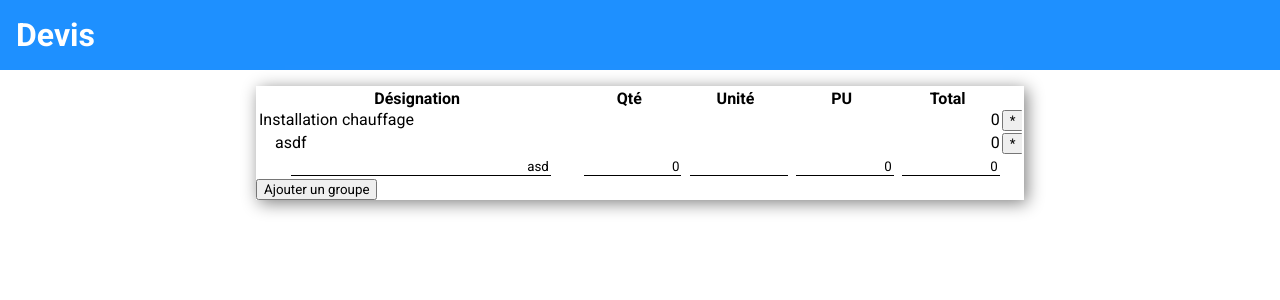
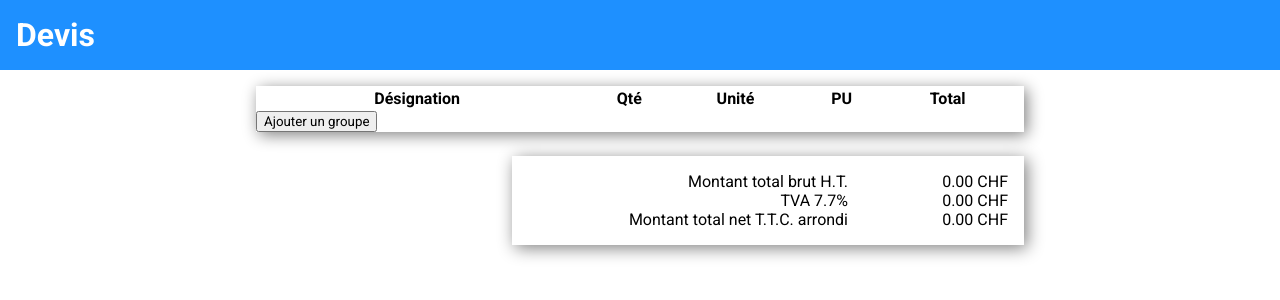
Before and after one commit to PatrickCoral/devis, an Angular app: page / in a window 1280 px wide. Shown: the top 300 px of the page. Built offline with nearby package versions, Linux system fonts and the light colour scheme.

Commit message:
Add total display

```diff
--- a/src/app/app.component.css
+++ b/src/app/app.component.css
@@ -1,7 +1,25 @@
+.main-grid {
+    width: 60vw;
+    display: grid;
+    grid-template-columns: 1fr 1fr 1fr;
+    grid-template-rows: repeat(2, min-height(100px));
+    margin: auto
+}
+
 .table-container {
-    width: 60vw;
+    width: 100%;
+    grid-column: span 3;
+	max-height: 30vh;
+    overflow-y: scroll;
     margin: auto;
+    margin-bottom: 3vh;
 	box-shadow: 3px 3px 1em gray;
+}
+
+.total-container {
+    grid-column: 2/4;
+    box-shadow: 3px 3px 1em gray;
+    padding: 1em;
 }
 
 .topbar {
--- a/src/app/app.component.html
+++ b/src/app/app.component.html
@@ -1,6 +1,11 @@
 <div class="topbar">
     <h1>Devis</h1>
 </div>
-<div class="table-container">
-    <app-table/>
+<div class="main-grid">
+    <div class="table-container">
+        <app-table (returnTotal)="updateTotal($event)" />
+    </div>
+    <div class="total-container">
+        <app-total [total]="total"></app-total>
+    </div>
 </div>
--- a/src/app/app.component.ts
+++ b/src/app/app.component.ts
@@ -7,4 +7,9 @@ import { Component } from '@angular/core';
 })
 export class AppComponent {
 	title = 'devis';
+	total: number = 0;
+
+	updateTotal(total: number){
+		this.total = total;
+	}
 }
--- a/src/app/app.module.ts
+++ b/src/app/app.module.ts
@@ -6,12 +6,14 @@ import { BrowserModule } from '@angular/platform-browser';
 import { AppComponent } from './app.component';
 import { TableComponent } from './table/table.component';
 import { MenuComponent } from './menu/menu.component';
+import { TotalComponent } from './total/total.component';
 
 @NgModule({
 	declarations: [
 		AppComponent,
 		TableComponent,
-  MenuComponent
+  MenuComponent,
+  TotalComponent
 	],
 	imports: [
 		BrowserModule,
--- a/src/app/table/table.component.css
+++ b/src/app/table/table.component.css
@@ -19,8 +19,13 @@ td {
 	text-align: end;
 }
 
-.name {
+td > * {
+	font-size: 12pt;
+}
+
+.name, .name > input {
 	text-align: start;
+	border: none;
 }
 
 input {
--- a/src/app/table/table.component.html
+++ b/src/app/table/table.component.html
@@ -25,22 +25,22 @@
 
 <ng-template #entry let-entry let-depth="depth">
 	<tr>
-		<td [style.--depth]="depth" class="name"> <input type="text" [value]="entry.name"> </td>
-		<td> <input type="text" [value]="printQuantity(entry)"> </td>
-		<td> <input type="text" [value]="printUnit(entry)"> </td>
-		<td> <input type="text" [value]="printUnitPrice(entry)"> </td>
-		<td> <input type="text" [value]="entry.total"> </td>
+		<td [style.--depth]="depth" class="name"> <input type="text" [(value)]="entry.name"> </td>
+		<td> <input type="text" [value]="printQuantity(entry)" (input)="updateQuantity(entry, $event)" (focusout)="updateEntry(entry)"> </td>
+		<td> <input type="text" [value]="printUnit(entry)" (input)="updateUnit(entry, $event)"> </td>
+		<td> <input type="text" [value]="printUnitPrice(entry)" (input)="updateUnitPrice(entry, $event)" (focusout)="updateEntry(entry)"> </td>
+		<td style="color:gray"> {{entry.total.toFixed(2)}} </td>
 		<td></td>
 	</tr>
 </ng-template>
 
 <ng-template #group let-group let-depth="depth">
 	<tr>
-		<td [style.--depth]="depth" class="name"> {{group.name}} </td>
+		<td [style.--depth]="depth" class="name"> <input type="text" [(value)]="group.name"> </td>
 		<td> {{printQuantity(group)}} </td>
 		<td> {{printUnit(group)}} </td>
 		<td> {{printUnitPrice(group)}} </td>
-		<td> {{group.total}} </td>
+		<td> {{group.total.toFixed(2)}} </td>
 		<td><button (click)="openMenu(group)">*</button></td>
 	</tr>
 </ng-template>
--- a/src/app/table/table.component.ts
+++ b/src/app/table/table.component.ts
@@ -1,14 +1,15 @@
-import { Component, OnInit } from '@angular/core';
+import { Component, EventEmitter, OnInit, Output } from '@angular/core';
 import { Entry, Group, lineType } from '../classes/line';
-import { formatNumber } from '@angular/common';
 
 @Component({
 	selector: 'app-table',
 	templateUrl: './table.component.html',
 	styleUrls: ['./table.component.css']
 })
-export class TableComponent implements OnInit {
-	list: lineType[] = [new Group('Installation chauffage')];
+export class TableComponent {
+	@Output() returnTotal = new EventEmitter<number>;
+	total: number = 0;
+	list: Group[] = [];
 	displayMenu: boolean = false;
 	menuLine!: lineType;
 
@@ -39,6 +40,50 @@ export class TableComponent implements OnInit {
 		return line instanceof Group;
 	}
 
+	parseToFloat(event: Event): number {
+		let qty = parseFloat((event.target as HTMLInputElement).value);
+		if (isNaN(qty)) return 0;
+		return qty;
+	}
+
+	updateQuantity(line: Entry, event: Event) {
+		line.quantity = this.parseToFloat(event);
+	}
+
+	updateUnit(line: Entry, event: Event) {
+		line.unit = (event.target as HTMLInputElement).value;
+	}
+
+	updateUnitPrice(line: Entry, event: Event) {
+		console.log(this.parseToFloat(event))
+		line.unitPrice = this.parseToFloat(event);
+	}
+
+	updateEntry(entry: Entry) {
+		entry.total = entry.quantity * entry.unitPrice;
+		this.updateTable();
+	}
+
+	updateTable() {
+		let sum = 0;
+		this.list.forEach(e => sum += this.getTotal(e));
+		this.total = sum;
+		this.returnTotal.emit(this.total);
+	}
+
+	getTotal(line: lineType) {
+		if (line instanceof Entry) return line.total;
+		let sum = 0;
+
+		line.children.forEach(e => {
+			sum += this.getTotal(e);
+		})
+
+		line.total = sum;
+
+		return sum;
+	}
+
 	addGroup() {
 		this.list.push(new Group('Nouveau groupe'));
 	}
@@ -52,13 +97,13 @@ export class TableComponent implements OnInit {
 		this.displayMenu = open;
 	}
 
-	//test data
-	ngOnInit() {
-		if (this.list[0] instanceof Group) {
-			this.list[0].children.push(new Group('asdf'));
-			if (this.list[0].children[0] instanceof Group) {
-				this.list[0].children[0].children.push(new Entry('asd'));
-			}
-		}
-	}
+	// //test data
+	// ngOnInit() {
+	// 	if (this.list[0] instanceof Group) {
+	// 		this.list[0].children.push(new Group('asdf'));
+	// 		if (this.list[0].children[0] instanceof Group) {
+	// 			this.list[0].children[0].children.push(new Entry('asd'));
+	// 		}
+	// 	}
+	// }
 }
--- /dev/null
+++ b/src/app/total/total.component.css
@@ -0,0 +1,5 @@
+.total {
+    display: grid;
+    grid-template-columns: 2fr 1fr;
+    text-align: end;
+}
--- /dev/null
+++ b/src/app/total/total.component.html
@@ -0,0 +1,8 @@
+<div class="total">
+    <p>Montant total brut H.T.</p>
+    <p>{{total.toFixed(2)}} CHF</p>
+    <p>TVA 7.7%</p>
+    <p>{{vat.toFixed(2)}} CHF</p>
+    <p>Montant total net T.T.C. arrondi</p>
+    <p>{{trueTotal.toFixed(2)}} CHF</p>
+</div>
--- /dev/null
+++ b/src/app/total/total.component.ts
@@ -0,0 +1,22 @@
+import { Component, Input, SimpleChange } from '@angular/core';
+
+@Component({
+  selector: 'app-total',
+  templateUrl: './total.component.html',
+  styleUrls: ['./total.component.css']
+})
+export class TotalComponent {
+  @Input() total: number = 0;
+  vat: number = 0;
+  trueTotal: number = 0;
+
+  ngOnChanges(changes: SimpleChange) {
+    console.log(changes);
+    this.updateValues();
+  }
+
+  updateValues(){
+    this.vat = this.total * 7.7/100;
+    this.trueTotal = Math.round((this.total + this.vat) * 10) / 10;
+  }
+}
```
Also changed, not shown: 1 other file (tests, documents, lock files or other folders).
